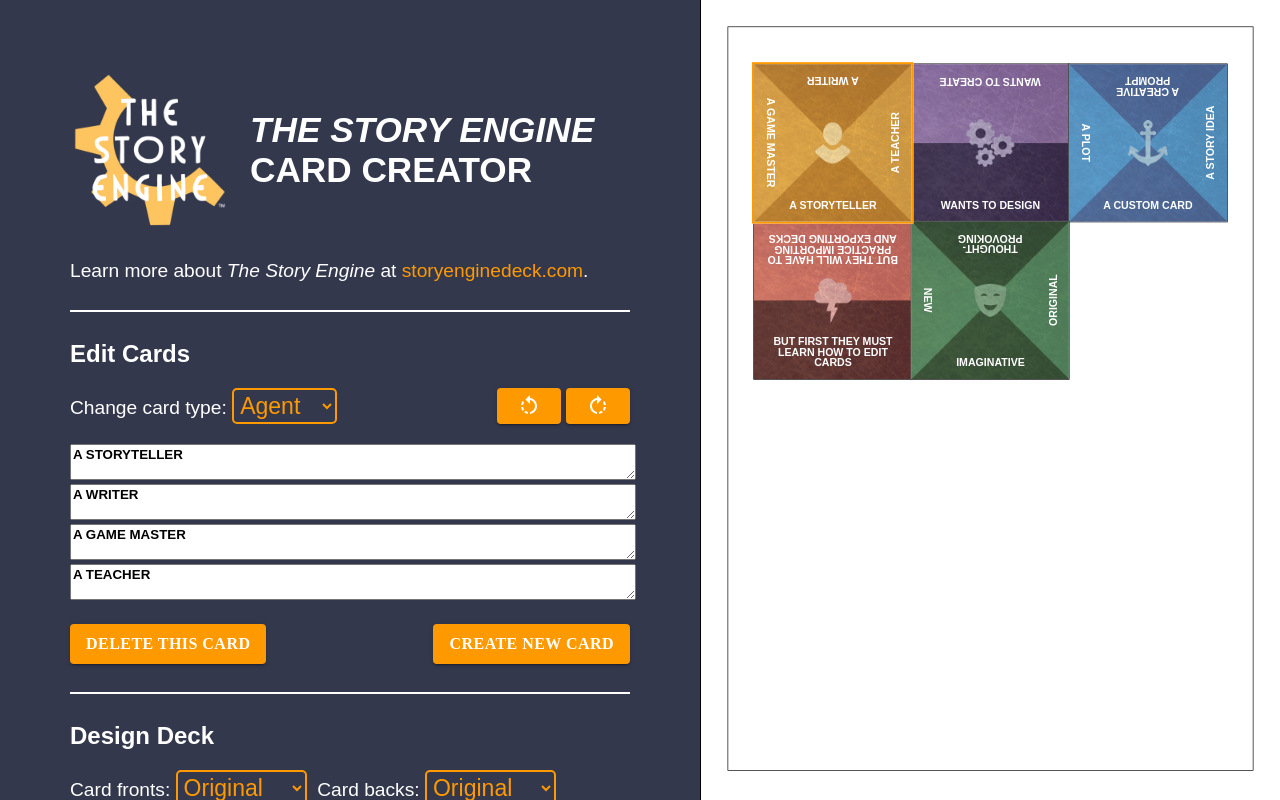
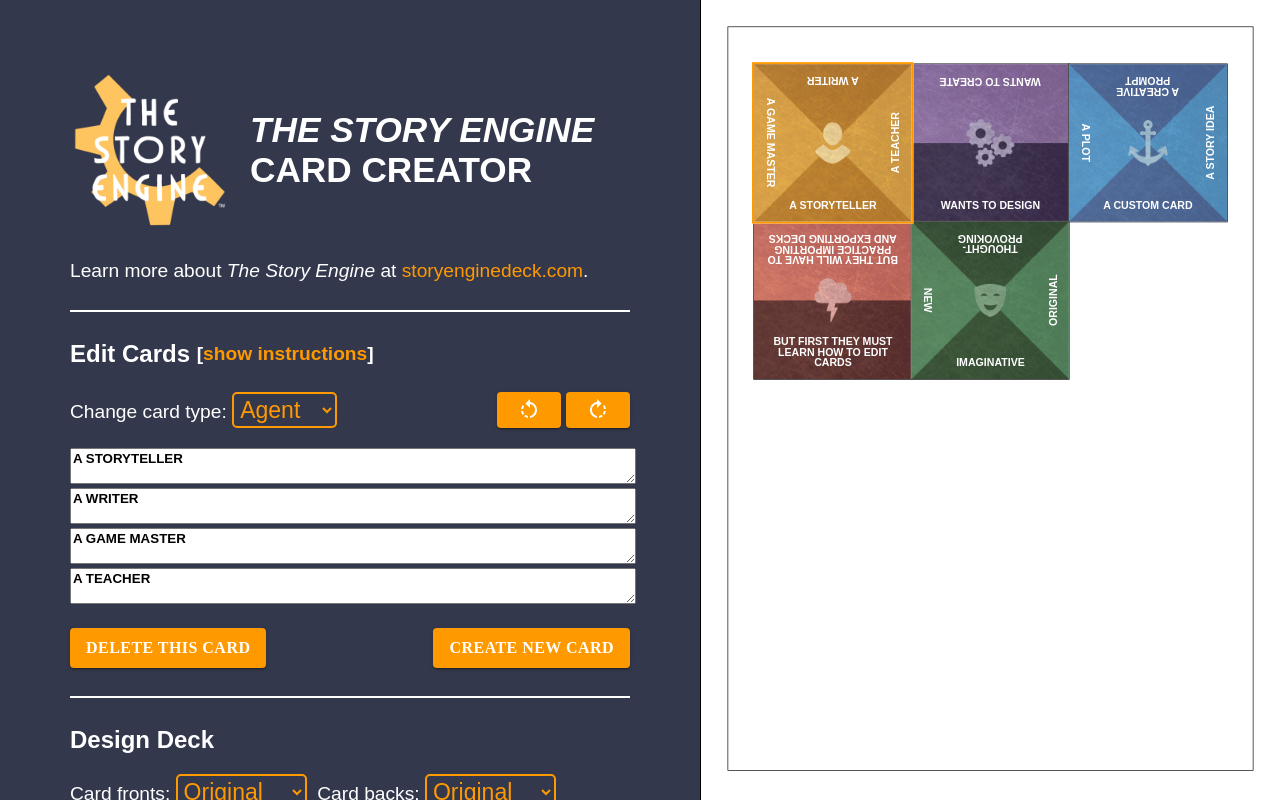
Before and after one commit to pawelngei/story-engine-card-creator, a React (Create React App) app: page / in a window 1280 px wide. Built offline with nearby package versions, Linux system fonts and the light colour scheme; the HTML template or start-up script is replaced by a standard one.

Commit message:
add instructions to Edit

```diff
--- a/src/LeftMenu/LeftMenu.tsx
+++ b/src/LeftMenu/LeftMenu.tsx
@@ -16,6 +16,8 @@ import {
 } from "../utils/constants";
 import { DisplayOptions } from "../App";
 import { rotateLeft, rotateRight } from "../utils/card";
+import { TitleAndInstructions } from "./TitleAndInstructions";
+import { editInstructions } from "./instructions";
 import LogoPng from "./logo.png";
 
 type LeftMenuProps = {
@@ -89,6 +91,9 @@ const InnerContainer = styled.div`
   a {
     text-decoration: none;
     color: ${colors.gold};
+    &:hover {
+      color: ${colors.lightGold};
+    }
   }
   @media (max-width: 1279px) {
     padding: 40px;
@@ -139,6 +144,8 @@ const EmTextContainer = styled(TextContainer)`
 `;
 
 const Subtitle = styled.h2`
+  display: inline-flex;
+  align-items: center;
   margin-top: 0;
   margin-bottom: 20px;
 `;
@@ -255,7 +262,10 @@ export const LeftMenu = ({
             </TextContainer>
           </SectionContainer>
           <SectionContainer>
-            <Subtitle>Edit Cards</Subtitle>
+            <TitleAndInstructions
+              title={"Edit Cards"}
+              instructions={editInstructions}
+            />
             <SelectLine>
               <div>
                 Change card type:&nbsp;
--- /dev/null
+++ b/src/LeftMenu/TitleAndInstructions.tsx
@@ -0,0 +1,67 @@
+import React, { useState } from "react";
+import styled from "styled-components";
+import { colors } from "../styles/colors";
+
+type TitleAndInstructionsProps = {
+  title: string;
+  instructions: string[];
+};
+
+const Container = styled.div`
+  margin-bottom: 24px;
+`;
+
+const Subtitle = styled.h2`
+  display: inline-flex;
+  align-items: center;
+  margin: 0;
+`;
+
+const InstructionsButton = styled.span`
+  font-size: 1.2rem;
+  > span {
+    cursor: pointer;
+    color: ${colors.gold};
+    &:hover {
+      color: ${colors.lightGold};
+    }
+  }
+`;
+
+const InstructionsBox = styled.div<{ visible: boolean }>`
+  font-size: 1.2em;
+  padding-left: 20px;
+  margin-bottom: 20px;
+  display: ${({ visible }) => (visible ? "block" : "none")};
+`;
+
+export const TitleAndInstructions = ({
+  title,
+  instructions,
+}: TitleAndInstructionsProps) => {
+  const [showInstructions, setShowInstructions] = useState(false);
+  return (
+    <Container>
+      <Subtitle>
+        {title}&nbsp;
+        <InstructionsButton>
+          [
+          <span onClick={() => setShowInstructions(!showInstructions)}>
+            {showInstructions ? "hide instructions" : "show instructions"}
+          </span>
+          ]
+        </InstructionsButton>
+      </Subtitle>
+      <InstructionsBox visible={showInstructions}>
+        {instructions.map((line, index) => {
+          const [item, ...description] = line.split(":");
+          return (
+            <p key={`instruction-${title}-${index}`}>
+              <b>{item}</b>: {description}
+            </p>
+          );
+        })}
+      </InstructionsBox>
+    </Container>
+  );
+};
--- /dev/null
+++ b/src/LeftMenu/instructions.ts
@@ -0,0 +1,8 @@
+export const editInstructions = [
+  "Select a card: Click a card in the display to the right to select it for editing.",
+  'Change card type: Click the "Change card type" dropdown to change the type of the currently selected card.',
+  "Change card text: Use the text boxes below to write text for the currently selected card. You can include line breaks. Do not use semi-colons (;).",
+  "Rotate a card: Click the rotate buttons to change the orientation of the cues on a card.",
+  'Delete a card:  Click "Delete This Card" to remove the currently selected card from the deck.',
+  'Create a new card: Click "Create New Card" to generate and select a new blank card. It will match the type of the card currently selected.',
+];
--- a/src/styles/colors.ts
+++ b/src/styles/colors.ts
@@ -9,6 +9,7 @@ export const colors: ColorsType = {
   conflict: "#ca3b3b",
   aspect: "#408249",
   gold: "#ff9900",
+  lightGold: "#ffcc00",
   navy: "#33384d",
   white: "#fff",
   black: "#111",
```
